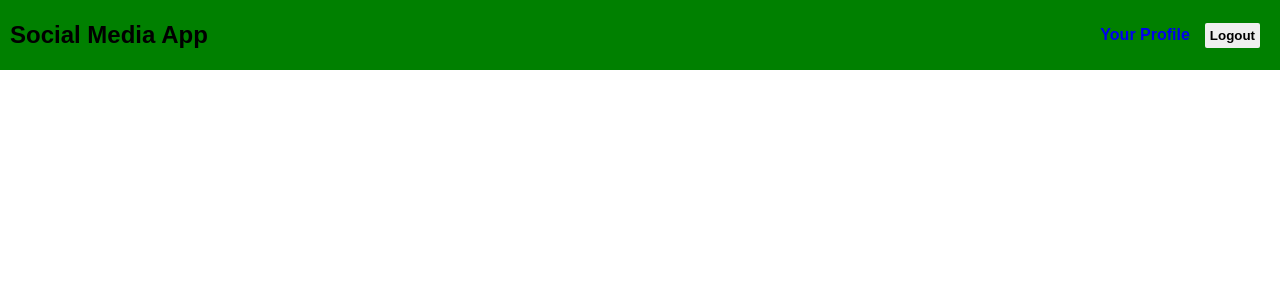
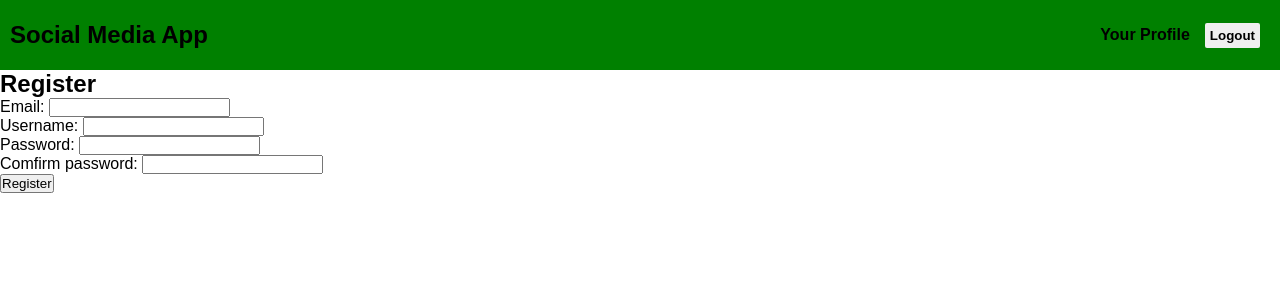
Before and after one commit to 77sa/social-media-app, a React (Create React App) app in the folder client/: page /register in a window 1280 px wide. Shown: the top 300 px of the page. Built offline with nearby package versions, Linux system fonts and the light colour scheme; sample sign-in values are in the browser's storage.

Commit message:
register

```diff
--- a/client/src/App.js
+++ b/client/src/App.js
@@ -9,6 +9,7 @@ import Profile from "./screens/Profile";
 import Navbar from "./components/Navbar";
 
 import "./App.css";
+import Register from "./screens/Register";
 
 function App() {
   const [currentUser, setCurrentUser] = useState({
@@ -40,6 +41,7 @@ function App() {
               {/* '/home' path should be protected */}
               <Route exact path="/home" component={Home} />
               <Route exact path="/login" component={Login} />
+              <Route exact path='/register' component={Register} />
               <Route exact path="/profile/:username" component={Profile} />
             </PostContext.Provider>
           </UserContext.Provider>
--- a/client/src/components/Navbar.jsx
+++ b/client/src/components/Navbar.jsx
@@ -22,7 +22,13 @@ const Navbar = ({ history }) => {
   return (
     <nav>
       <div className="logo">
-        <h1>Social Media App</h1>
+        <h1>
+          {loggedIn ? (
+            <Link to="/home">Social Media App</Link>
+          ) : (
+            <p>Social Media App</p>
+          )}
+        </h1>
       </div>
 
       {loggedIn && (
--- a/client/src/components/navbar.css
+++ b/client/src/components/navbar.css
@@ -25,11 +25,9 @@ li {
   margin-left: 1.5rem;
 }
 
-/* a {
-  text-decoration: none;
-  text-align: center;
-  border: 1px solid black;
-} */
+a {
+  color: inherit;
+}
 
 .nav-profile {
   text-decoration: none;
--- a/client/src/screens/Login.jsx
+++ b/client/src/screens/Login.jsx
@@ -2,6 +2,7 @@ import React, { useContext, useEffect, useState } from "react";
 import { UserContext } from "../Context";
 import { login } from "../utils/login";
 import useForm from "../hooks/useForm";
+import { Link } from "react-router-dom";
 
 const Login = ({ history }) => {
   useEffect(() => {
@@ -63,6 +64,9 @@ const Login = ({ history }) => {
         <button type="submit" disabled={isLoading}>
           {isLoading ? "Logging in..." : "Login"}
         </button>
+        <span>
+          Need an account? <Link to="/register">Register</Link>
+        </span>
       </form>
     </div>
   );
--- a/client/src/screens/Profile.jsx
+++ b/client/src/screens/Profile.jsx
@@ -1,5 +1,7 @@
 import React, { useContext, useEffect, useState } from "react";
 import { PostContext, UserContext } from "../Context";
+
+import "./profile.css";
 
 const Profile = ({ match }) => {
   // will be used to check if profile belongs to current user:
@@ -18,16 +20,22 @@ const Profile = ({ match }) => {
   }, [posts, match.params.username]);
 
   return (
-    <div>
-      <h2>{match.params.username}</h2>
+    <div className="profile">
+      <div className="posts">
+        <h2>
+          {match.params.username === currentUser.username
+            ? "Your posts"
+            : `${match.params.username}s posts`}
+        </h2>
         {userPosts.map((post) => {
           return (
-          <div key={post.id}>
+            <div className="post" key={post.id}>
               <p>{post.content}</p>
             </div>
           );
         })}
       </div>
+    </div>
   );
 };
 
--- /dev/null
+++ b/client/src/screens/Register.jsx
@@ -0,0 +1,76 @@
+import React from "react";
+import useForm from "../hooks/useForm";
+
+const Register = () => {
+  const [user, setUser, handleChange] = useForm({
+    email: "",
+    username: "",
+    password: "",
+    password2: "",
+  });
+  const [error, setError] = useForm("");
+
+  const submit = (e) => {
+    e.preventDefault();
+
+    const { email, username, password, password2 } = user;
+
+    if (password !== password2) return setError("Passwords do not match");
+
+    try {
+      // axios post
+    } catch (error) {
+      // set error response
+    }
+  };
+  return (
+    <div>
+      <form onSubmit={submit}>
+        <h2>Register</h2>
+        <div>
+          <label htmlFor="email">Email: </label>
+          <input
+            type="email"
+            required
+            name="email"
+            value={user.email}
+            onChange={handleChange}
+          />
+        </div>
+        <div>
+          <label htmlFor="email">Username: </label>
+          <input
+            type="text"
+            required
+            name="username"
+            value={user.username}
+            onChange={handleChange}
+          />
+        </div>
+        <div>
+          <label htmlFor="password">Password: </label>
+          <input
+            type="password"
+            required
+            name="password"
+            value={user.password}
+            onChange={handleChange}
+          />
+        </div>
+        <div>
+          <label htmlFor="password2">Comfirm password: </label>
+          <input
+            type="password"
+            required
+            name="password2"
+            value={user.password2}
+            onChange={handleChange}
+          />
+        </div>
+        <button type="submit">Register</button>
+      </form>
+    </div>
+  );
+};
+
+export default Register;
--- a/client/src/screens/home.css
+++ b/client/src/screens/home.css
@@ -25,6 +25,7 @@
   background: lightgray;
   padding: 10px 10px;
   border: none;
+  cursor: pointer;
 }
 
 .posts {
--- /dev/null
+++ b/client/src/screens/profile.css
@@ -0,0 +1,18 @@
+.profile {
+  display: flex;
+  justify-content: center;
+  flex-direction: column;
+  padding: 10px 10px;
+}
+
+.posts {
+  display: flex;
+  flex-direction: column;
+}
+
+.post {
+  padding: 5px;
+  border: 1px solid black;
+  margin-top: 5px;
+  width: 90%;
+}
```
Also changed, not shown: client/src/screens/UserProfile.jsx (deleted). Lines whose indentation alone changed are shown as unchanged.
